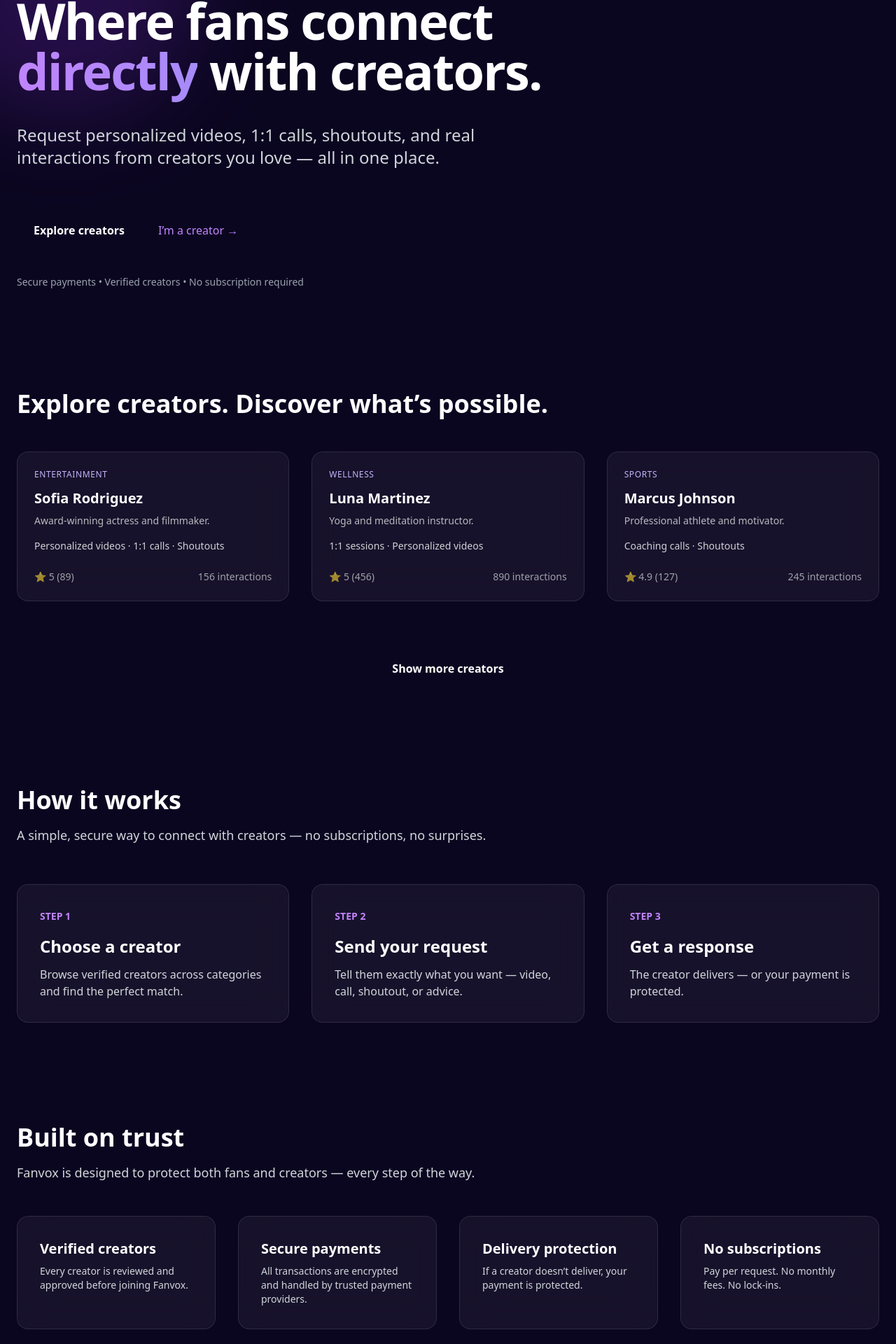
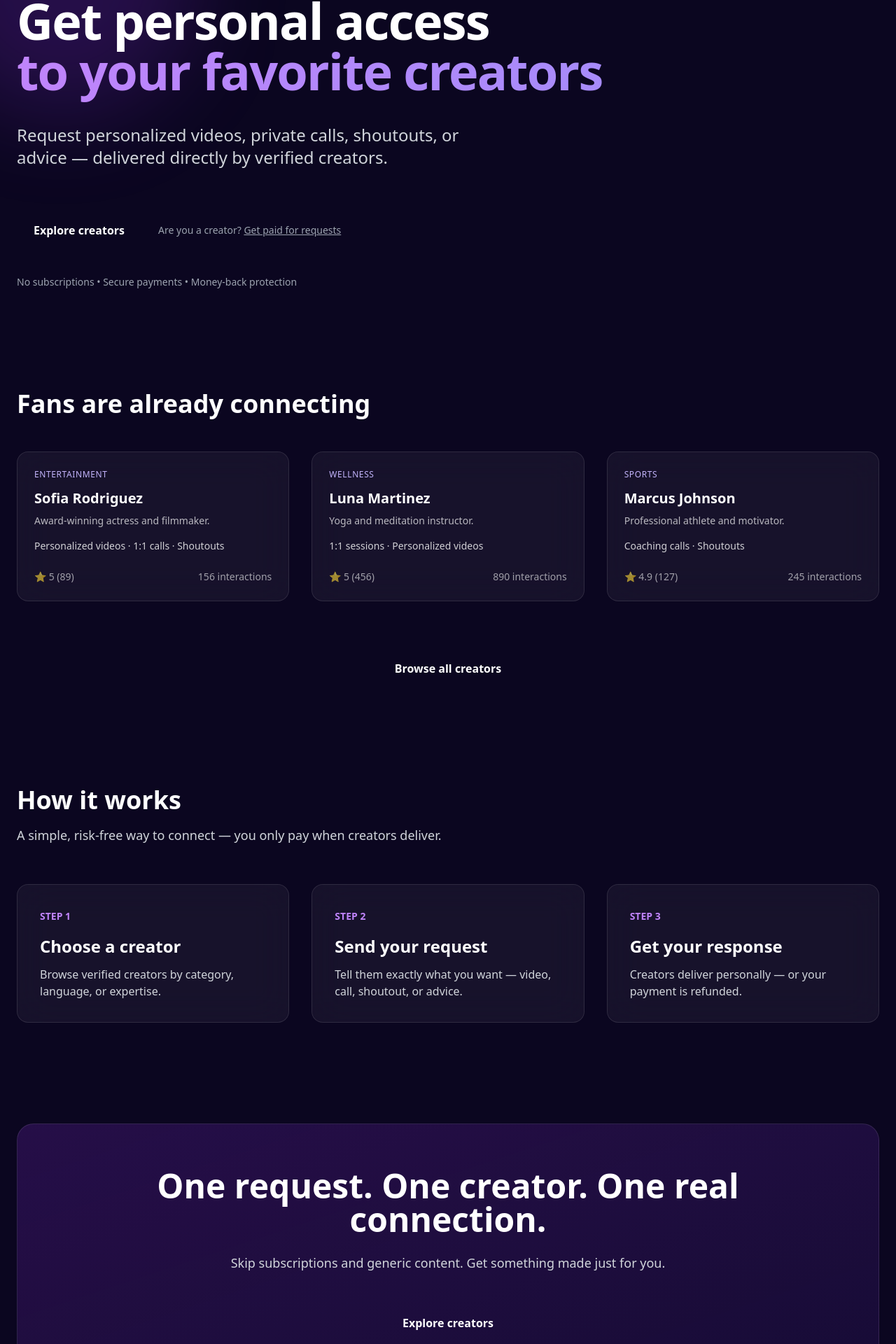
Before and after one commit to rafatorquetti/fanvox-landing, a Next.js app: page / in a window 1280 px wide. Shown: the part 243-2163 px from the top of the page at 70% size. Built offline with nearby package versions, Linux system fonts and the light colour scheme.

Commit message:
Tighten homepage CTA and messaging

```diff
--- a/src/app/page.tsx
+++ b/src/app/page.tsx
@@ -1,6 +1,8 @@
 import Button from "@/components/Button";
 import CreatorCard from "@/components/CreatorCard";
 import { creators } from "@/lib/creators";
+import Footer from "@/components/Footer";
+import Link from "next/link";
 
 export default function HomePage() {
   return (
@@ -13,45 +15,54 @@
           <div className="relative h-11 w-11 rounded-xl bg-gradient-to-br from-purple-500 to-violet-600 shadow-lg" />
 
           <h1 className="relative max-w-4xl text-6xl md:text-7xl font-bold tracking-tight leading-[1.05]">
-            Where fans connect
+            Get personal access
             <br />
             <span className="bg-gradient-to-r from-purple-400 to-violet-400 bg-clip-text text-transparent">
-              directly
-            </span>{" "}
-            with creators.
+              to your favorite creators
+            </span>
           </h1>
 
           <p className="relative max-w-2xl text-xl md:text-2xl text-gray-300">
-            Request personalized videos, 1:1 calls, shoutouts, and real interactions
-            from creators you love — all in one place.
+            Request personalized videos, private calls, shoutouts, or advice —
+            delivered directly by verified creators.
           </p>
 
-          <div className="relative flex flex-wrap items-center gap-6 pt-6">
-            <Button href="/creators">Explore creators</Button>
-            <span className="text-purple-400 cursor-pointer hover:underline">
-              I’m a creator →
-            </span>
+          {/* PRIMARY CTA */}
+          <div className="relative flex flex-col sm:flex-row items-start sm:items-center gap-6 pt-6">
+            <Button href="/creators">
+              Explore creators
+            </Button>
+
+            {/* SECONDARY CTA */}
+            <Link
+              href="/dashboard"
+              className="text-sm text-gray-400 hover:text-purple-400 transition"
+            >
+              Are you a creator? <span className="underline">Get paid for requests</span>
+            </Link>
           </div>
 
           <p className="relative text-sm text-gray-400">
-            Secure payments • Verified creators • No subscription required
+            No subscriptions • Secure payments • Money-back protection
           </p>
         </section>
 
-        {/* ================= EXPLORE ================= */}
+        {/* ================= SOCIAL PROOF ================= */}
         <section className="space-y-12">
           <h2 className="text-4xl font-bold">
-            Explore creators. Discover what’s possible.
+            Fans are already connecting
           </h2>
 
           <div className="grid gap-8 sm:grid-cols-2 lg:grid-cols-3">
-            {creators.map((creator) => (
+            {creators.slice(0, 6).map((creator) => (
               <CreatorCard key={creator.slug} creator={creator} />
             ))}
           </div>
 
           <div className="text-center pt-6">
-            <Button>Show more creators</Button>
+            <Button href="/creators">
+              Browse all creators
+            </Button>
           </div>
         </section>
 
@@ -60,26 +71,26 @@
           <div className="space-y-4">
             <h2 className="text-4xl font-bold">How it works</h2>
             <p className="max-w-2xl text-lg text-gray-300">
-              A simple, secure way to connect with creators — no subscriptions, no surprises.
+              A simple, risk-free way to connect — you only pay when creators deliver.
             </p>
           </div>
 
           <div className="grid gap-8 md:grid-cols-3">
             {[
               {
-                step: "STEP 1",
+                step: "1",
                 title: "Choose a creator",
-                text: "Browse verified creators across categories and find the perfect match.",
+                text: "Browse verified creators by category, language, or expertise.",
               },
               {
-                step: "STEP 2",
+                step: "2",
                 title: "Send your request",
                 text: "Tell them exactly what you want — video, call, shoutout, or advice.",
               },
               {
-                step: "STEP 3",
-                title: "Get a response",
-                text: "The creator delivers — or your payment is protected.",
+                step: "3",
+                title: "Get your response",
+                text: "Creators deliver personally — or your payment is refunded.",
               },
             ].map((item) => (
               <div
@@ -87,7 +98,7 @@
                 className="rounded-2xl bg-white/5 backdrop-blur-xl border border-white/10 p-8"
               >
                 <span className="text-sm font-semibold text-purple-400">
-                  {item.step}
+                  STEP {item.step}
                 </span>
                 <h3 className="mt-4 text-2xl font-semibold">{item.title}</h3>
                 <p className="mt-3 text-gray-300">{item.text}</p>
@@ -96,116 +107,33 @@
           </div>
         </section>
 
-        {/* ================= TRUST BLOCK ================= */}
-        <section className="space-y-12">
-          <div className="max-w-2xl space-y-4">
-            <h2 className="text-4xl font-bold">Built on trust</h2>
-            <p className="text-lg text-gray-300">
-              Fanvox is designed to protect both fans and creators — every step of the way.
-            </p>
-          </div>
-
-          <div className="grid gap-8 md:grid-cols-2 lg:grid-cols-4">
-            {[
-              {
-                title: "Verified creators",
-                text: "Every creator is reviewed and approved before joining Fanvox.",
-              },
-              {
-                title: "Secure payments",
-                text: "All transactions are encrypted and handled by trusted payment providers.",
-              },
-              {
-                title: "Delivery protection",
-                text: "If a creator doesn’t deliver, your payment is protected.",
-              },
-              {
-                title: "No subscriptions",
-                text: "Pay per request. No monthly fees. No lock-ins.",
-              },
-            ].map((item) => (
-              <div
-                key={item.title}
-                className="rounded-2xl bg-white/5 backdrop-blur-xl border border-white/10 p-8"
-              >
-                <h3 className="text-xl font-semibold mb-2">{item.title}</h3>
-                <p className="text-gray-300 text-sm">{item.text}</p>
-              </div>
-            ))}
-          </div>
-        </section>
-
         {/* ================= FINAL CTA ================= */}
         <section className="rounded-3xl bg-gradient-to-br from-purple-600/20 to-violet-600/10 border border-white/10 p-16 text-center space-y-6">
           <h2 className="text-4xl md:text-5xl font-bold">
-            Ready to connect with a creator?
+            One request. One creator. One real connection.
           </h2>
 
           <p className="max-w-2xl mx-auto text-lg text-gray-300">
-            Browse creators, send a request, and get a personalized response —
-            all without subscriptions or commitments.
+            Skip subscriptions and generic content.
+            Get something made just for you.
           </p>
 
-          <div className="pt-6">
-            <Button href="/creators">Explore creators</Button>
+          <div className="pt-6 flex flex-col items-center gap-4">
+            <Button href="/creators">
+              Explore creators
+            </Button>
+
+            <Link
+              href="/dashboard"
+              className="text-sm text-gray-400 hover:text-purple-400 transition"
+            >
+              I’m a creator — start earning
+            </Link>
           </div>
-
-          <p className="text-sm text-gray-400">
-            Pay per request • Secure checkout • Money-back protection
-          </p>
         </section>
       </main>
 
-      {/* ================= FOOTER ================= */}
-      <footer className="border-t border-white/10 bg-black/40 backdrop-blur">
-        <div className="mx-auto max-w-7xl px-6 py-16 grid gap-12 md:grid-cols-4">
-          {/* Brand */}
-          <div className="space-y-4">
-            <div className="h-10 w-10 rounded-xl bg-gradient-to-br from-purple-500 to-violet-600" />
-            <p className="text-sm text-gray-400 max-w-xs">
-              Fanvox is a marketplace for personalized creator interactions —
-              built for fans and creators alike.
-            </p>
-          </div>
-
-          {/* Product */}
-          <div>
-            <h4 className="text-sm font-semibold mb-4">Product</h4>
-            <ul className="space-y-2 text-sm text-gray-400">
-              <li>Browse creators</li>
-              <li>For fans</li>
-              <li>For creators</li>
-              <li>Pricing</li>
-            </ul>
-          </div>
-
-          {/* Company */}
-          <div>
-            <h4 className="text-sm font-semibold mb-4">Company</h4>
-            <ul className="space-y-2 text-sm text-gray-400">
-              <li>About</li>
-              <li>Careers</li>
-              <li>Press</li>
-              <li>Contact</li>
-            </ul>
-          </div>
-
-          {/* Legal */}
-          <div>
-            <h4 className="text-sm font-semibold mb-4">Legal</h4>
-            <ul className="space-y-2 text-sm text-gray-400">
-              <li>Terms of Service</li>
-              <li>Privacy Policy</li>
-              <li>Cookie Policy</li>
-              <li>Transparency</li>
-            </ul>
-          </div>
-        </div>
-
-        <div className="border-t border-white/10 py-6 text-center text-xs text-gray-500">
-          © {new Date().getFullYear()} Fanvox, Inc. All rights reserved.
-        </div>
-      </footer>
+      <Footer />
     </div>
   );
 }
```
Also changed, not shown: public/robots.txt (added), 1 other file (tests, documents, lock files or other folders).
